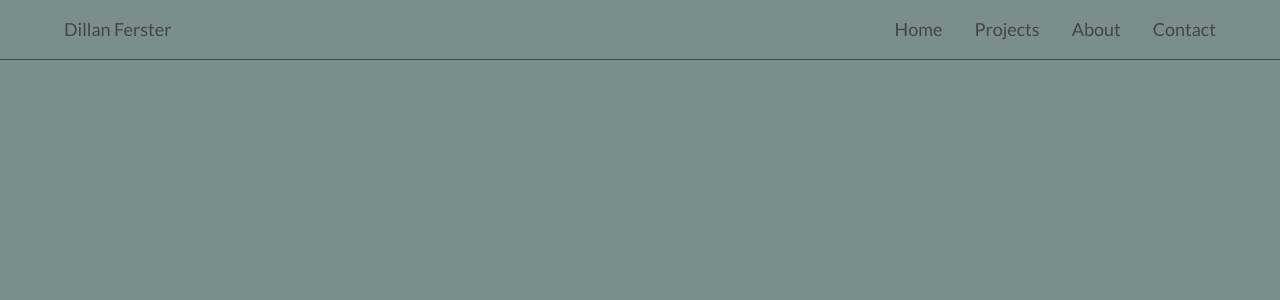
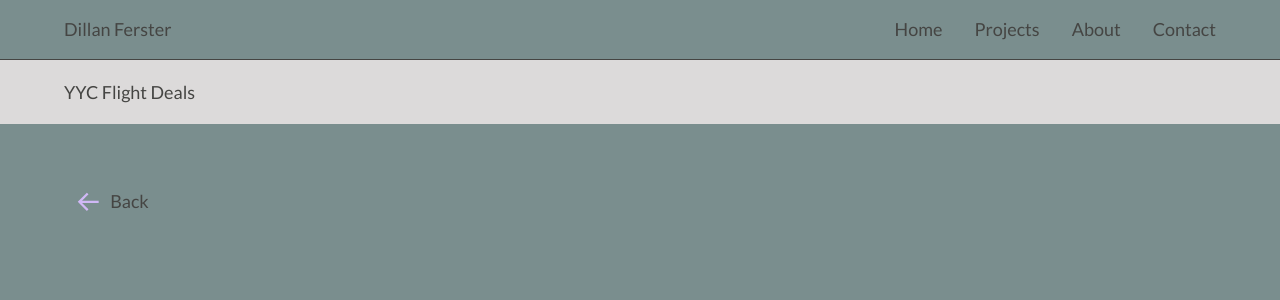
Before and after one commit to dillanferster/PortfolioSite, a React (Vite) app: page /projectArticleFour in a window 1280 px wide. Shown: the top 300 px of the page. Built offline with nearby package versions, Linux system fonts and the light colour scheme.

Commit message:
project item

```diff
--- a/src/App.jsx
+++ b/src/App.jsx
@@ -7,6 +7,9 @@ import AboutPage from "./pages/about";
 import ContactPage from "./pages/contact";
 import Nav from "./components/nav";
 import ProjectArticleOne from "./pages/projectArticleOne";
+import ProjectArticleTwo from "./pages/projectArticleTwo";
+import ProjectArticleThree from "./pages/projectArticleThree";
+import ProjectArticleFour from "./pages/projectArticleFour";
 import BurgerNav from "./components/burgerNav";
 
 function App() {
@@ -52,6 +55,18 @@ function App() {
           path="/projectArticleOne"
           element={<ProjectArticleOne></ProjectArticleOne>}
         ></Route>
+        <Route
+          path="/projectArticleTwo"
+          element={<ProjectArticleTwo></ProjectArticleTwo>}
+        ></Route>
+        <Route
+          path="/projectArticleThree"
+          element={<ProjectArticleThree></ProjectArticleThree>}
+        ></Route>
+        <Route
+          path="/projectArticleFour"
+          element={<ProjectArticleFour></ProjectArticleFour>}
+        ></Route>
         <Route path="/about" element={<AboutPage />}></Route>
         <Route path="/contact" element={<ContactPage />}></Route>
       </Routes>
--- a/src/components/projectItem/index.jsx
+++ b/src/components/projectItem/index.jsx
@@ -9,8 +9,7 @@ function ProjectItem({ project, desc, id }) {
         id="project-item-btn"
         className="w-full hover:text-[var(--text-hover)] "
       >
-        <div className="grid grid-cols-[1fr,2fr,2fr,1fr] max-sm:grid-cols-[1fr] ">
-          <div className="flex justify-start text-[28px] pl-4 max-sm:text-[18px] max-sm:hidden">{`[${id}]`}</div>
+        <div className="grid grid-cols-[1fr] ">
           <div className="flex justify-start items-center">
             <p className="text-[28px] max-sm:text-[18px]">{project}</p>
           </div>
@@ -20,7 +19,7 @@ function ProjectItem({ project, desc, id }) {
             </p>
           </div>
 
-          <div className="flex w-full justify-end max-sm:-translate-y-[2rem]">
+          <div className="flex w-full justify-end -translate-y-[2rem]">
             <img
               id="project-item-arrow"
               className="w-[35px] max-sm:w-[25px]"
--- /dev/null
+++ b/src/pages/projectArticleFour/index.jsx
@@ -0,0 +1,31 @@
+import React from "react";
+import arrow from "../../assets/arrow2.svg";
+import Header from "../../components/header";
+
+function ProjectArticleFour() {
+  return (
+    <main className="w-full">
+      <Header title="YYC Flight Deals"></Header>
+      <div className="max-w-[100rem] mx-auto pl-[4rem]">
+        <div className="pt-16  ">
+          <a href="/projects">
+            <button className="flex justify-center w-[6rem] items-center text-[18px] text-[var(--black)] hover:text-[var(--text-hover)]">
+              <img
+                className="rotate-180 pl-2 w-[35px]"
+                src={arrow}
+                alt="back-arrow"
+              />
+              <p>Back</p>
+            </button>
+          </a>
+        </div>
+      </div>
+
+      <article>
+        <div></div>
+      </article>
+    </main>
+  );
+}
+
+export default ProjectArticleFour;
--- /dev/null
+++ b/src/pages/projectArticleThree/index.jsx
@@ -0,0 +1,31 @@
+import React from "react";
+import arrow from "../../assets/arrow2.svg";
+import Header from "../../components/header";
+
+function ProjectArticleThree() {
+  return (
+    <main className="w-full">
+      <Header title="YYC Flight Deals"></Header>
+      <div className="max-w-[100rem] mx-auto pl-[4rem]">
+        <div className="pt-16  ">
+          <a href="/projects">
+            <button className="flex justify-center w-[6rem] items-center text-[18px] text-[var(--black)] hover:text-[var(--text-hover)]">
+              <img
+                className="rotate-180 pl-2 w-[35px]"
+                src={arrow}
+                alt="back-arrow"
+              />
+              <p>Back</p>
+            </button>
+          </a>
+        </div>
+      </div>
+
+      <article>
+        <div></div>
+      </article>
+    </main>
+  );
+}
+
+export default ProjectArticleThree;
--- /dev/null
+++ b/src/pages/projectArticleTwo/index.jsx
@@ -0,0 +1,31 @@
+import React from "react";
+import arrow from "../../assets/arrow2.svg";
+import Header from "../../components/header";
+
+function ProjectArticleTwo() {
+  return (
+    <main className="w-full">
+      <Header title="YYC Flight Deals"></Header>
+      <div className="max-w-[100rem] mx-auto pl-[4rem]">
+        <div className="pt-16  ">
+          <a href="/projects">
+            <button className="flex justify-center w-[6rem] items-center text-[18px] text-[var(--black)] hover:text-[var(--text-hover)]">
+              <img
+                className="rotate-180 pl-2 w-[35px]"
+                src={arrow}
+                alt="back-arrow"
+              />
+              <p>Back</p>
+            </button>
+          </a>
+        </div>
+      </div>
+
+      <article>
+        <div></div>
+      </article>
+    </main>
+  );
+}
+
+export default ProjectArticleTwo;
--- a/src/pages/projects/index.jsx
+++ b/src/pages/projects/index.jsx
@@ -4,11 +4,12 @@ import ProjectItem from "../../components/projectItem";
 import { motion } from "framer-motion";
 
 function ProjectsPage() {
+  // project objects//
   const ProjectList = [
     {
       projectName: "Portfolio Site",
       path: "/ProjectArticleOne",
-      desc: "This is a dive into the site you are currently on",
+      desc: "A dive into the site you are currently on",
       id: "00",
     },
     {
@@ -17,12 +18,20 @@ function ProjectsPage() {
       desc: "Web app that shows cheap popular flights out of Calgary",
       id: "01",
     },
+    {
+      projectName: "Library book management",
+      path: "/ProjectArticleTwo",
+      desc: "CRUD app, using C# .Net & Sql",
+      id: "02",
+    },
   ];
+  ///
 
+  // varibles for framer motion //
   const container = {
     show: {
       transition: {
-        staggerChildren: 0.2,
+        staggerChildren: 0.18,
         type: "spring",
         stiffness: 100,
       },
@@ -40,6 +49,7 @@ function ProjectsPage() {
       },
     },
   };
+  //
 
   return (
     <main className="w-full">
```
